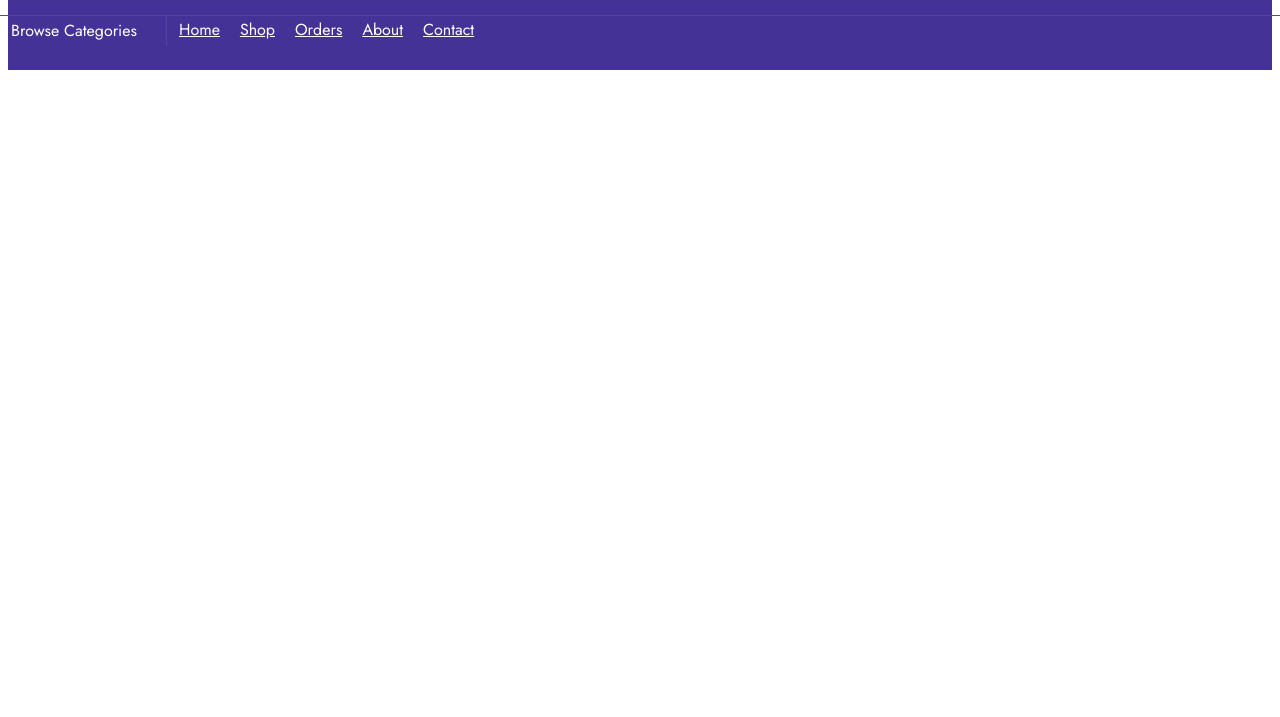
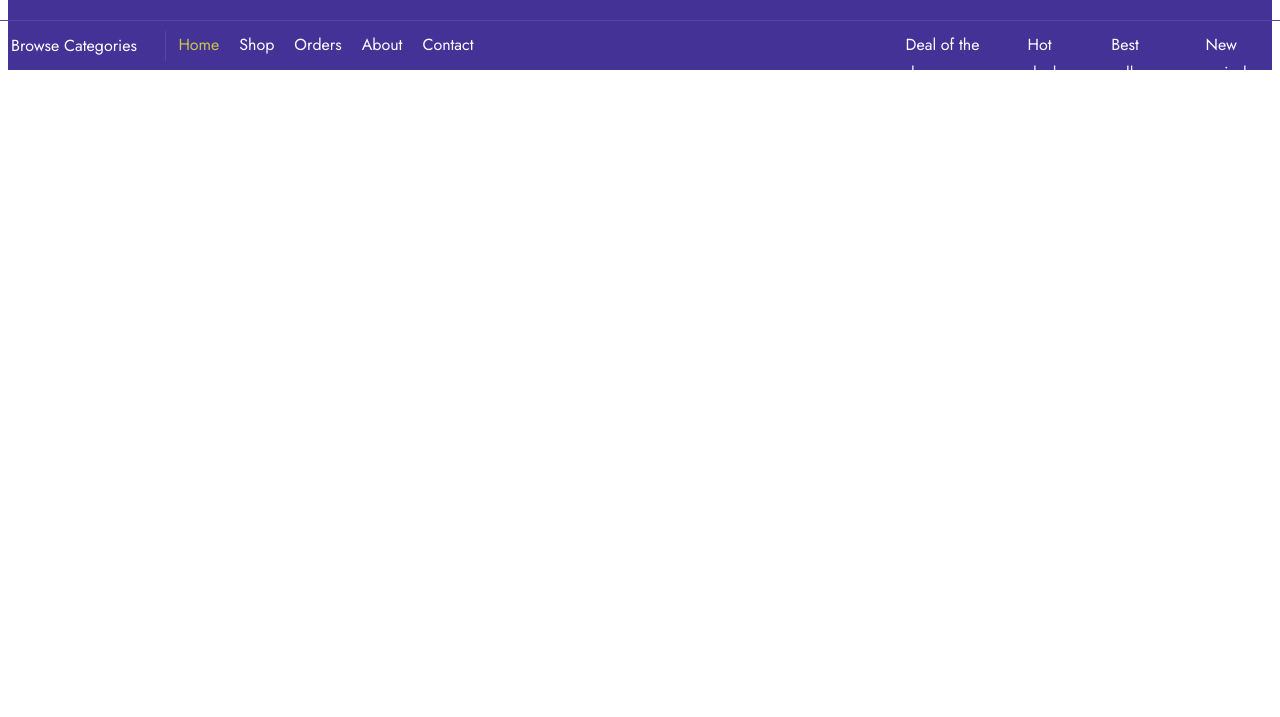
Before and after one commit to joni0202/ZENMART, a plain HTML site: page index.html in a window 1280 px wide. Shown: the part 83-800 px from the top of the page. Drawn offline with Linux system fonts and the light colour scheme.

Commit message:
navbar_publishing_finished

```diff
--- a/index.html
+++ b/index.html
@@ -78,7 +78,7 @@
             </div>
             <div class="navbar_route_menu">
               <div class="router_menu">
-                <a href="">Home</a>
+                <a class="active">Home</a>
               </div>
               <div class="router_menu">
                 <a href="">Shop</a>
@@ -93,7 +93,12 @@
                 <a href="">Contact</a>
               </div>
             </div>
-            <div class="sorting_menu"></div>
+            <div class="sorting_menu">
+              <span>Deal of the day</span>
+              <span>Hot deals</span>
+              <span>Best sellers</span>
+              <span>New arrivals</span>
+            </div>
           </div>
         </div>
       </div>
--- a/public/CSS/command.css
+++ b/public/CSS/command.css
@@ -196,7 +196,7 @@
 }
 
 .navbar_bott {
-  margin-top: 20px;
+  margin-top: 25px;
   width: 100%;
   height: 40px;
 
@@ -210,9 +210,11 @@
   width: auto;
   height: auto;
   margin-right: 10px;
+  margin-top: 10px;
 
   display: flex;
   flex-direction: row;
+  position: relative;
 }
 
 .nav_bott_menu_box .browse_box {
@@ -251,6 +253,7 @@
   margin-right: 20px;
   width: auto;
   height: 41px;
+  width: px;
   display: flex;
 }
 
@@ -260,6 +263,34 @@
   font-size: 16px;
   font-weight: 400;
   line-height: 28px;
-  letter-spacing: 0%;
-  text-align: left;
+  /* letter-spacing: 0%; */
+  /* text-align: right; */
+
+  text-decoration: none;
 }
+
+.router_menu a.active {
+  color: #c8c64a;
+}
+
+.nav_bott_menu_box .sorting_menu {
+  margin-left: 392px;
+  display: flex;
+  flex-direction: row;
+  right: 100%;
+  /* position: absolute; */
+  right: 100%;
+}
+
+.sorting_menu span {
+  margin-left: 20px;
+  color: rgb(255, 255, 255);
+  font-family: Jost;
+  font-size: 16px;
+  font-weight: 400;
+  line-height: 28px;
+  /* letter-spacing: 0%; */
+  /* text-align: right; */
+
+  text-decoration: none;
+}
```
